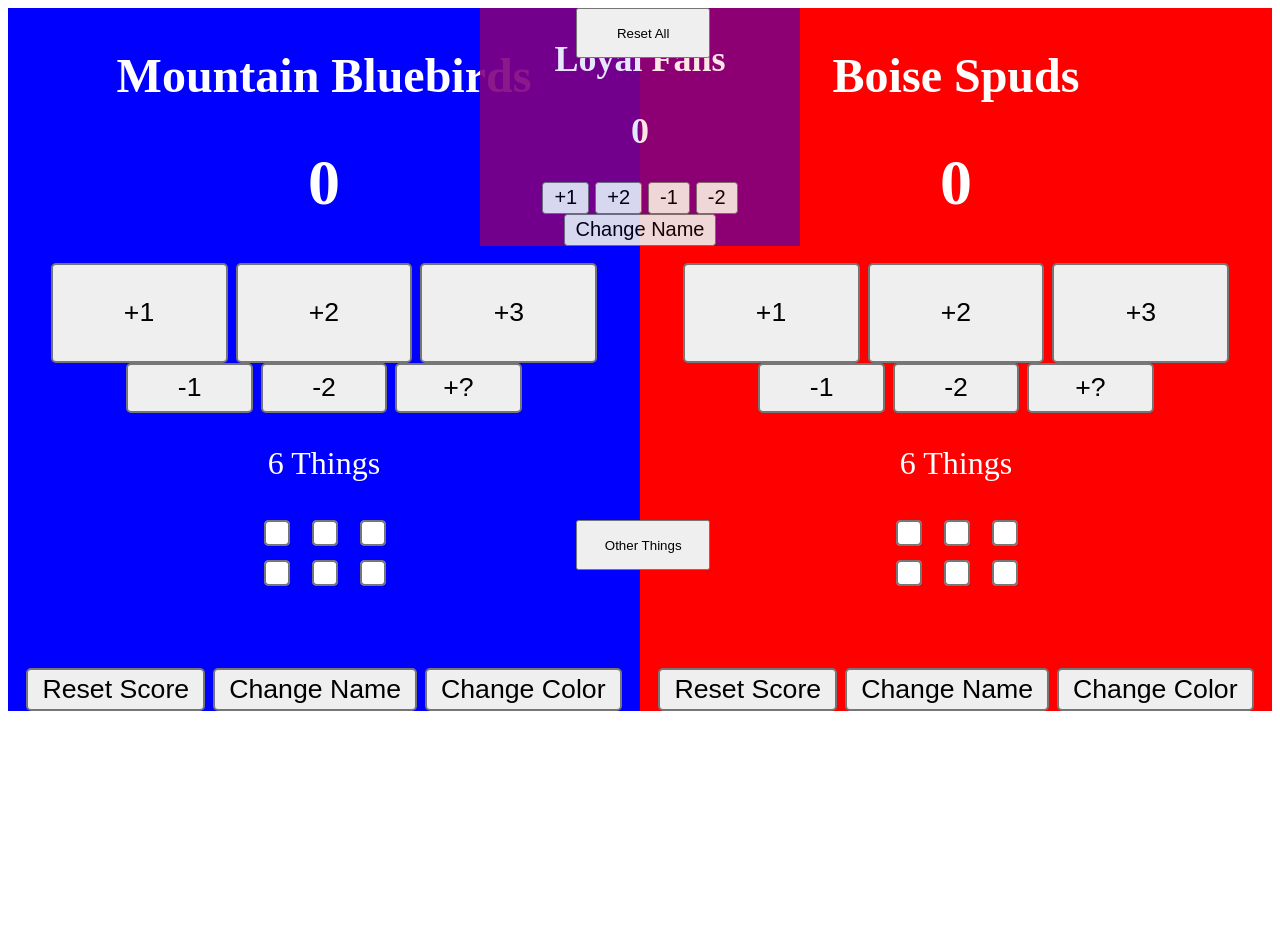
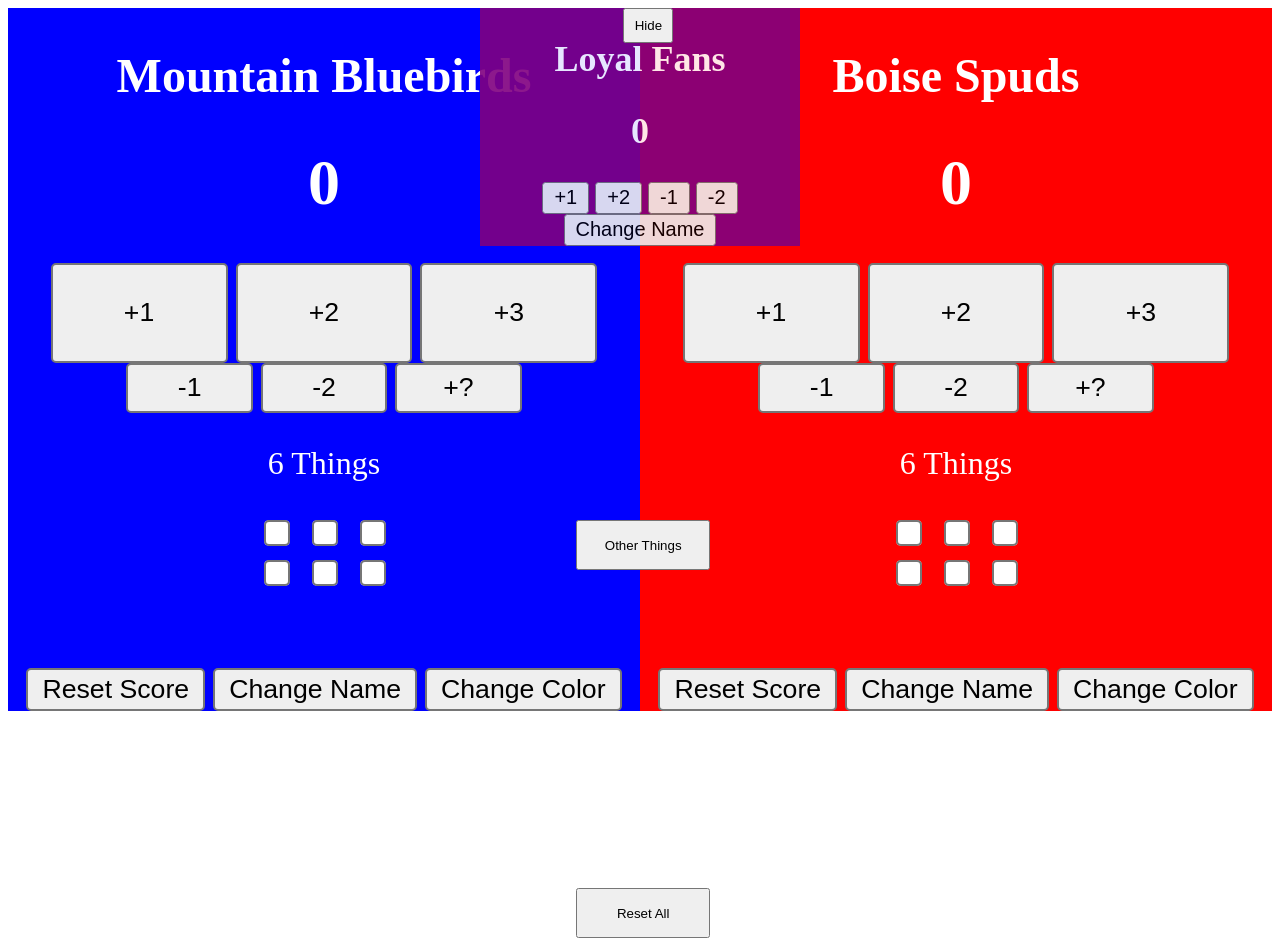
Before and after one commit to jimbonesjim/jimbonesjim.github.io, a plain HTML site: page index.html in a window 1280 px wide. Before the commit the page ends 800 px from the top, so only its background shows below. Drawn offline with Linux system fonts and the light colour scheme.

Commit message:
Update scorekeeper.css

```diff
--- a/scorekeeper.css
+++ b/scorekeeper.css
@@ -36,7 +36,7 @@ position: absolute;
 left: 45%;
 width: 10.5%;
 height: 50px;
-clear: both;
+top: 111%;
 }
 #otherthings {
 	position: absolute;
```
